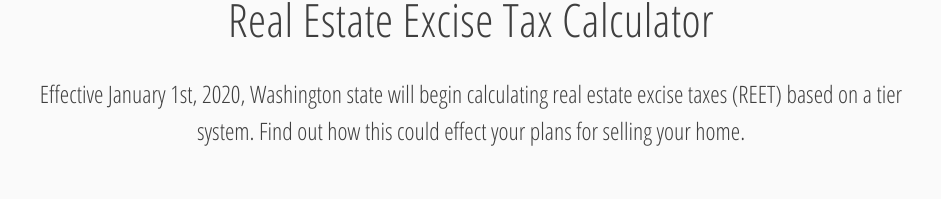
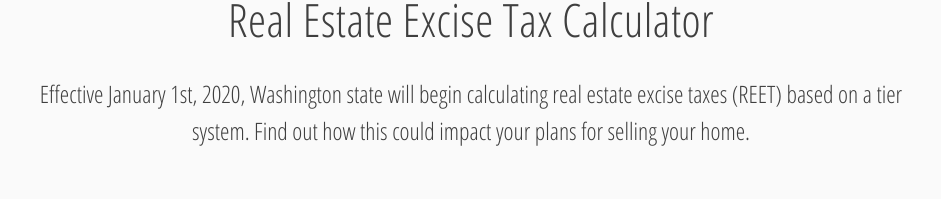
Before and after one commit to ashley-breunich/REET-calculator, a React (Create React App) app in the folder my-app/: page / in a window 1280 px wide. Shown: the part 179-378 px from the top of the page, without its empty margins (169-1110 px from the left). Built offline with nearby package versions, Linux system fonts and the light colour scheme.

Commit message:
fixed verbiage on calc

```diff
--- a/my-app/src/components/form/form.js
+++ b/my-app/src/components/form/form.js
@@ -3,7 +3,7 @@
 const Form = props => {
     return (
         <form className='form'>
-             <p>Effective January 1st, 2020, Washington state will begin calculating real estate excise taxes (REET) based on a tier system. Find out how this could effect your plans for selling your home.</p>
+             <p>Effective January 1st, 2020, Washington state will begin calculating real estate excise taxes (REET) based on a tier system. Find out how this could impact your plans for selling your home.</p>
             <h2>Enter Your Home Value to Calculate REET Tax:</h2>
             <h4>Municipality tax of .5% included in estimate. Muncipalities of Darrington, Eatonville, Skykomish and Wilkeson have a lower tax rate of .25%. For more information, read the senate bill <a href="https://rezora-userfiles-filemanager.s3-us-west-2.amazonaws.com/7591/Whats_Next/June_2019/5998-S_SL.pdf" target="_blank" rel="noopener noreferrer">here</a>.</h4>
             <input onChange={props.handleInput} />
```
